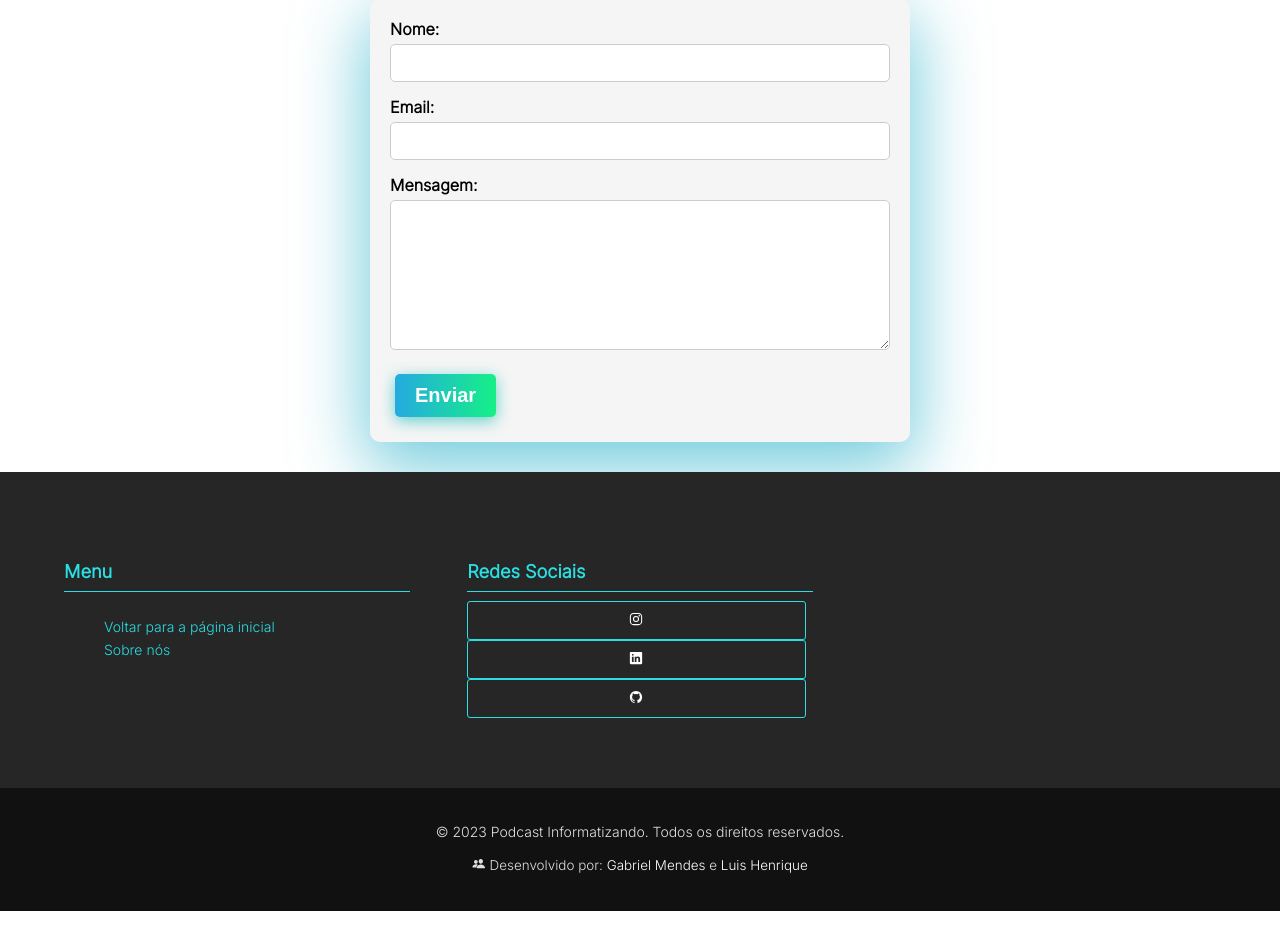
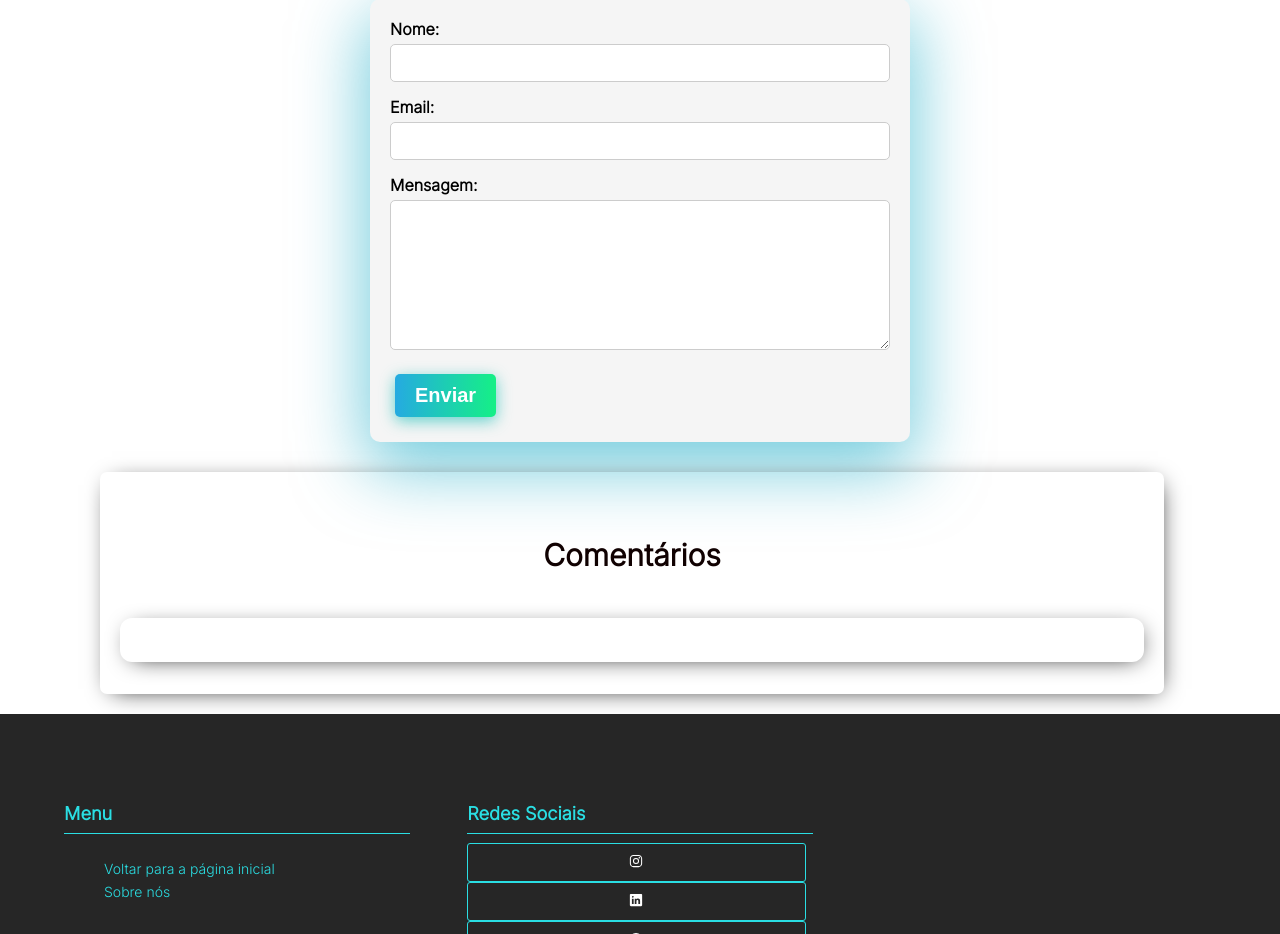
Before and after one commit to ProdigyCoderMendes/Projeto-RPP-IFRN-Extensao-Podcast-Informatizando, a PHP site: page / in a window 1280 px wide. Shown: the part 3675-4609 px from the top of the page. Before the commit the page ends 4586 px from the top, so only its background shows below. Run offline with PHP 8.4, Linux system fonts and the light colour scheme.

Commit message:
trying make the pag of coments

```diff
--- a/css/style.css
+++ b/css/style.css
@@ -170,3 +170,45 @@ p {
     font-style: italic;
   }
 }
+
+.coments{
+  padding: 20px;
+  margin: 20px 100px 20px 100px;
+  width: 80%;
+  height: 100%;
+  box-shadow: 3px 4px 23px -9px rgba(10, 10, 10, 1);
+  -webkit-box-shadow: 3px 4px 23px -9px rgba(10, 10, 10, 1);
+  -moz-box-shadow: 3px 4px 23px -9px rgba(10, 10, 10, 1);
+  border-radius: 7px;
+}
+
+.coments h2 {
+  font-size: 30px;
+  text-align: center;
+  padding: 20px 100px 20px 100px;
+  color: #100101;
+}
+
+.nome{
+  font-weight: bolder;
+  font-size: 20px;
+  padding: 12px 0 0 12px;
+}
+
+.mensagem{
+  padding: 0 0 0 12px;
+}
+
+.comentario-data {
+  font-size: 12px;
+  font-weight: 300;
+  font-style: italic;
+  padding: 0 0 12px 12px;
+}
+
+.comentario{
+  box-shadow: 3px 4px 23px -9px rgba(10, 10, 10, 1);
+  -webkit-box-shadow: 3px 4px 23px -9px rgba(10, 10, 10, 1);
+  -moz-box-shadow: 3px 4px 23px -9px rgba(10, 10, 10, 1);
+  border-radius: 12px;
+}
--- a/episodio-08.html
+++ b/episodio-08.html
@@ -201,4 +201,5 @@
       src="https://unpkg.com/ionicons@7.1.0/dist/ionicons/ionicons.js"
     ></script>
   </body>
+  <script src="script.js"></script>
 </html>
--- a/index.html
+++ b/index.html
@@ -255,8 +255,17 @@
 
         <label for="mensagem">Mensagem:</label>
         <textarea id="mensagem" name="mensagem" required></textarea>
-        <input type="submit" value="Enviar" />
+        <input type="submit" value="Enviar"/>
       </form>
+    </section>
+
+    <section class="coments">
+      <h2>Comentários</h2>
+      <div class="comentario">
+      <p class="nome" id="nome-coment"></p>
+      <p class="mensagem" id="mensagem-coment"></p>
+      <p class="comentario-data" id="coment-data"></p>
+    </div>
     </section>
 
     <!-- FOOTER-->
@@ -327,4 +336,5 @@
       src="https://unpkg.com/ionicons@7.1.0/dist/ionicons/ionicons.js"
     ></script>
   </body>
+  <script src="script.js"></script>
 </html>
--- a/sobre-nos.html
+++ b/sobre-nos.html
@@ -159,4 +159,5 @@
       src="https://unpkg.com/ionicons@7.1.0/dist/ionicons/ionicons.js"
     ></script>
   </body>
+  <script src="script.js"></script>
 </html>
```
Also changed, not shown: processar_form.php (+71 -1 lines).
